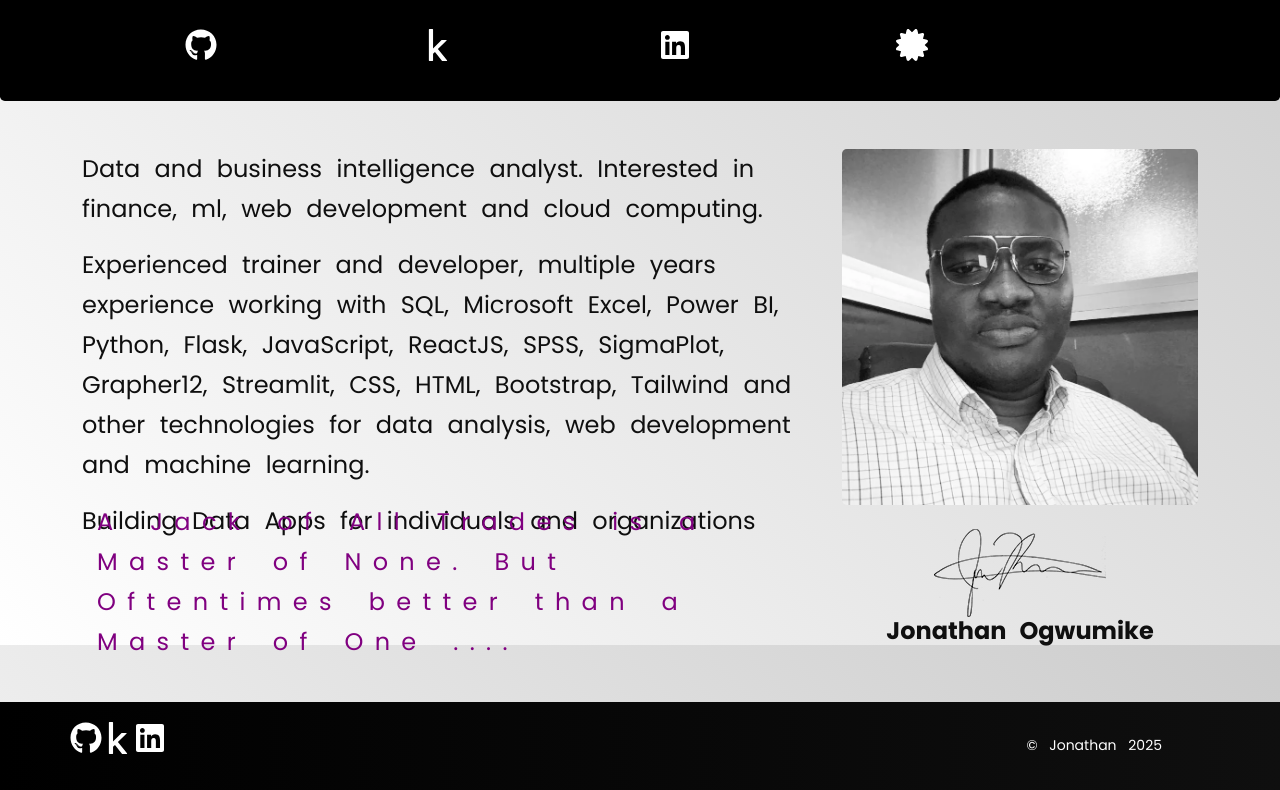
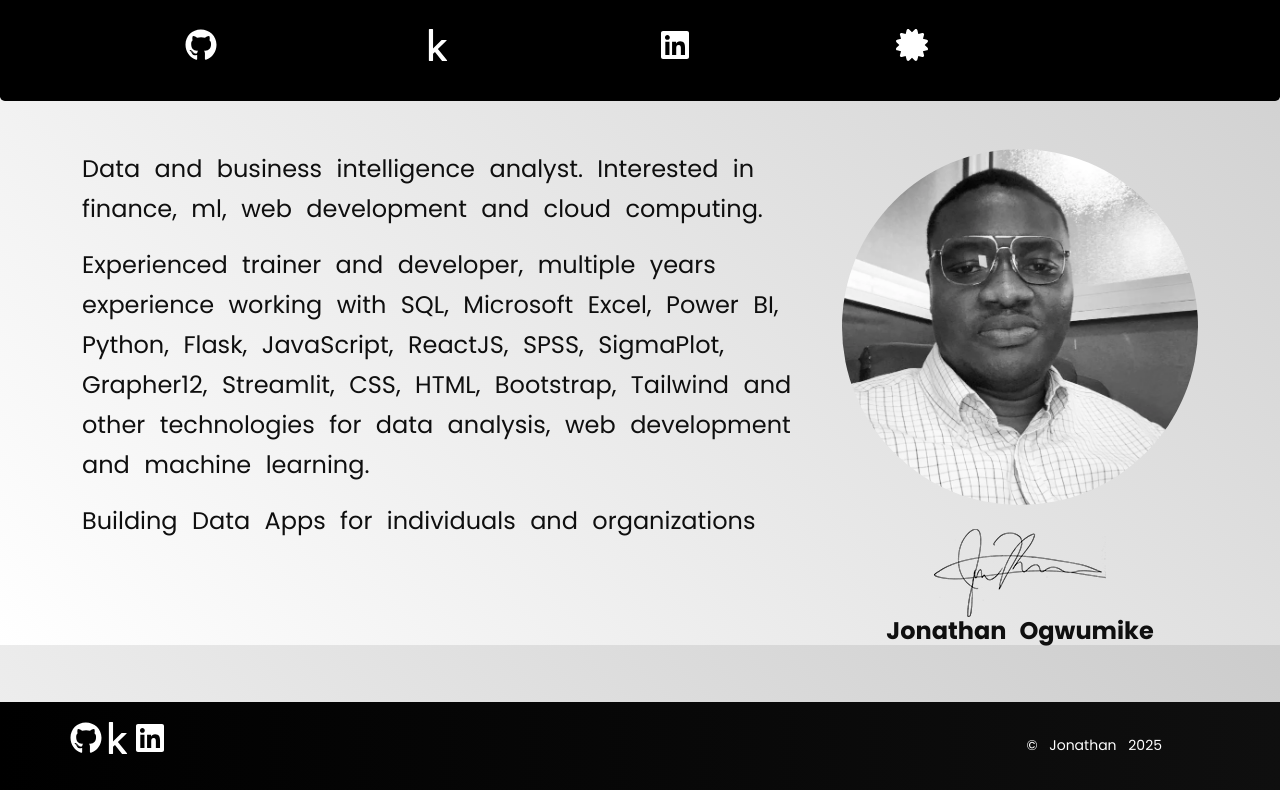
Before and after one commit to Jogwums/portfolio, a React (Create React App) app: page / in a window 1280 px wide. Shown: the part 955-1745 px from the top of the page. Built offline with nearby package versions, Linux system fonts and the light colour scheme; a web font is replaced by a local one.

Commit message:
about page clean up

```diff
--- a/package.json
+++ b/package.json
@@ -20,7 +20,7 @@
   },
   "scripts": {
     "start": "react-scripts --openssl-legacy-provider start",
-    "build": "react-scripts build",
+    "build": "react-scripts --openssl-legacy-provider build",
     "test": "react-scripts test",
     "eject": "react-scripts eject"
   },
--- a/src/index.css
+++ b/src/index.css
@@ -222,5 +222,6 @@ code {
     display: hidden;
     /* position: absolute; */
     top: unset;
+    margin: 20px auto;
   }
 }
--- a/src/pages/About.js
+++ b/src/pages/About.js
@@ -52,18 +52,19 @@ const About = () => {
         {/* blockquote */}
 
       <div>
-          <blockquote className='blockquote'>
-          <p>
+          <blockquote className='lead'>
+          {/* <p>
           A Jack of All Trades is a Master of None.
           But Oftentimes better than a Master of One ....
-          </p>
+          </p> */}
           </blockquote>
         </div>
       </div>
 
       <div className="col-md-4 text-center drag-lg-top">
         <div className="shadow-down mb-4 ">
-          <img src={author} alt="author" className="img-fluid w-100 rounded-lg border-thick border-white" />
+          <img src={author} alt="author"
+          className="img-fluid w-100 rounded-lg rounded-circle border-thick border-white" />
         </div>
         <img src={signature} alt="signature" className="img-fluid" />
         <h4>Jonathan Ogwumike</h4>
```
Also changed, not shown: 1 other file (tests, documents, lock files or other folders).
